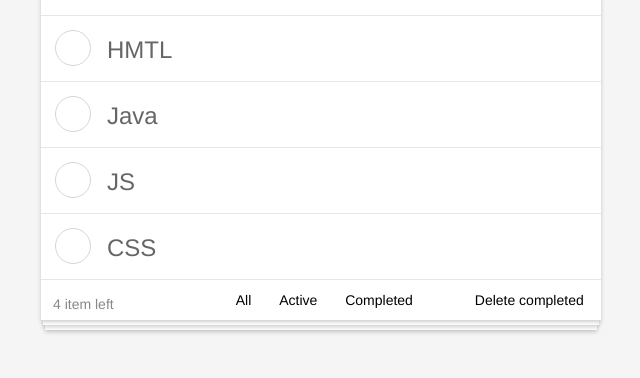
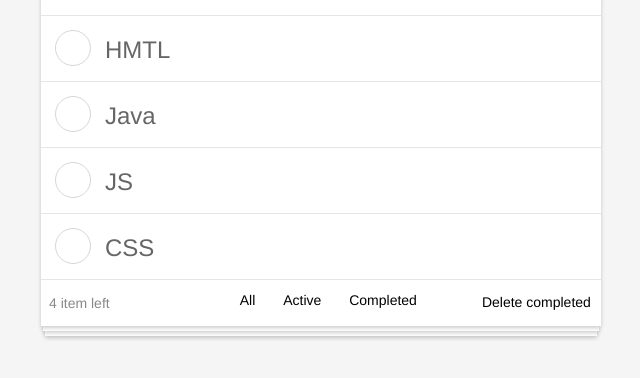
Before and after one commit to GSkoba/Grisha_Skobelev, a plain HTML site: page todo.html in a window 1280 px wide. Shown: the part 148-526 px from the top of the page, without its empty margins (319-959 px from the left). Drawn offline with Linux system fonts and the light colour scheme.

Commit message:
Add files via upload

```diff
--- a/styles/project/todos-actions-bar.css
+++ b/styles/project/todos-actions-bar.css
@@ -1,22 +1,21 @@
 .todos-actions-bar{
+    overflow: hidden;
+    width: 100%;
+}
 
-}
-    .todo-actions-bar.__counter{
-        margin: 16px 116px 0 12px;
+    .todo-actions-bar_counter{
+        margin: 15px 8px 15px 8px;
         float: left;
-        display: block;
         color: #888888;
     }
 
     .todo-filters{
-        margin-left: auto;
-        width: 448px;
-        height: 40px;
-        border: none;
+        float: left;
+        margin: 0px 59px 9px 116px;
         color: #888888;
     }
 
-        .todo-filter.__all{
+        .todo-filter{
             position: relative;
             margin: 11px 12px 0 0;
             background: none;
@@ -26,7 +25,6 @@
             -webkit-animation: none;
             -webkit-appearance: none;
         }
-
 
         .todo-filter.__active{
             position: relative;
@@ -41,7 +39,7 @@
 
         .todos-filter.__complited{
             position: relative;
-            margin: 11px 46px 0 0;
+            margin: 11px 0px 0 0;
             background: none;
             border-radius: 15%;
             cursor: pointer;
@@ -49,9 +47,12 @@
             -webkit-animation: none;
             -webkit-appearance: none;
         }
-
-        .todos-filter.__clear-completed{
-            position: relative;
+    .todo-actions-bar_clear-completed{
+        float: left;
+        position: absolute;
+        width: 109px;
+        height: 22.8px;
+        padding: 0px;
         margin: 11px 11px 0 0;
         background: none;
         border-radius: 15%;
--- a/styles/project/todos-list.css
+++ b/styles/project/todos-list.css
@@ -1,12 +1,4 @@
-.todos-list{
 
-}
-
-    .todos-list:after{
-        content: '';
-        display: block;
-        clear: both;
-    }
 
     .todos-item{
 
@@ -17,14 +9,14 @@
     .todos-item:first-child{
         border-top: 1px solid #e6e6e6;
     }
-        .todo-item_ready-mark-conteiner{
+        .todo-item_ready{
             width: 64px;
             height: 64px;
             background: none;
             float: left;
             position: relative;
         }
-        .todo-item.__ready-mark{
+        .todo-item_ready-mark{
             background: #ffffff;
             border: 1px solid #d6d6d6;
             position: absolute;
@@ -36,7 +28,7 @@
             cursor: pointer;
         }
 
-        .todo-item.__ready-mark:checked{
+        .todo-item_ready-mark:checked{
             border: 1px solid #65c5b3;
             position: absolute;
             background: url('../../img/icons/completed.png') no-repeat;
@@ -44,7 +36,7 @@
             background-position: center;
         }
 
-        .todo-item.__text{
+        .todo-item_text{
             cursor: pointer;
             overflow: hidden;
             border: 0;
@@ -59,10 +51,11 @@
             padding-right: 20px;
             padding-top: 20px;
             resize: none;
+            margin-left: 62px;
 
         }
 
-        .todo-item.__remove{
+        .todo-item_remove{
             cursor: pointer;
             position: absolute;
             width: 41px;
@@ -76,12 +69,12 @@
     background-color: #fafafa;
 }
 
- .todos-item:hover .todo-item.__remove{
+ .todos-item:hover .todo-item_remove{
      background: url('../../img/icons/close.png') no-repeat;
      background-size: 18px 18px ;
      background-position: center;
 }
 
- .todo-item.__ready-mark:checked .todo-item.__text{
+ .todo-item_ready-mark:checked .todo-item_text{
      text-decoration: line-through;
  }
--- a/todo.html
+++ b/todo.html
@@ -1,4 +1,3 @@
-
 <!DOCTYPE html>
 <html>
 <head>
@@ -22,43 +21,32 @@
         </div>
         <div class="todos-list">
             <div class="todos-item">
-                <div class="todo-item_ready-mark-conteiner">
-                    <input type="checkbox"
-                           class="todo-item __ready-mark" aria-label="All not done">
-                </div>
-                <textarea class="todo-item __text" readonly>HMTL</textarea>
-                <button class="todo-item __remove" aria-label="Delete todo item"></button>
+                <input type="checkbox" class="todo-item_ready-mark" aria-label="All not done">
+                <textarea class="todo-item_text" readonly>HMTL</textarea>
+                <button class="todo-item_remove" aria-label="Delete todo item"></button>
             </div>
             <div class="todos-item">
-                <div class="todo-item_ready-mark-conteiner">
-                    <input type="checkbox"
-                           class="todo-item __ready-mark" aria-label="All not done"/>
-                </div>
-                <textarea class="todo-item __text" readonly>Java</textarea>
-                <button class="todo-item __remove" aria-label="Delete todo item"></button>
+                <input type="checkbox" class="todo-item_ready-mark" aria-label="All not done"/>
+                <textarea class="todo-item_text" readonly>Java</textarea>
+                <button class="todo-item_remove" aria-label="Delete todo item"></button>
             </div>
             <div class="todos-item">
-                <div class="todo-item_ready-mark-conteiner">
-                    <input type="checkbox"
-                           class="todo-item __ready-mark" aria-label="All not done"/>
-                </div>
-                <textarea class="todo-item __text" readonly>JS</textarea>
-                <button class="todo-item __remove" aria-label="Delete todo item"></button>
+                <input type="checkbox" class="todo-item_ready-mark" aria-label="All not done"/>
+                <textarea class="todo-item_text" readonly>JS</textarea>
+                <button class="todo-item_remove" aria-label="Delete todo item"></button>
             </div>
-            <div class="todos-item">
-                <div class="todo-item_ready-mark-conteiner">
-                    <input type="checkbox"
-                           class="todo-item __ready-mark" aria-label="All not done"/>
-                </div>
-                <textarea class="todo-item __text" readonly>CSS</textarea>
-                <button class="todo-item __remove" aria-label="Delete todo item"></button>
+            <div class="todos-item __ready">
+                <input type="checkbox" class="todo-item_ready-mark" aria-label="All not done"/>
+                <textarea class="todo-item_text" readonly>CSS</textarea>
+                <button class="todo-item_remove" aria-label="Delete todo item"></button>
             </div>
+        </div>
             <div class="todos-actions-bar">
-                <div class="todo-actions-bar __counter" aria-label="Count of not done todo">
+                <div class="todo-actions-bar_counter" aria-label="Count of not done todo">
                     4 item left
                 </div>
                 <div class="todo-filters">
-                    <button class="todo-filter __all"
+                    <button class="todo-filter"
                             aria-label="Filter: show all">
                         All
                     </button>
@@ -70,13 +58,12 @@
                             aria-label="Filter: show completed">
                         Completed
                     </button>
-                    <button class="todos-filter __clear-completed"
-                            aria-label="Delete completed">
-                        Delete completed
-                    </button>
                 </div>
+                <button class="todo-actions-bar_clear-completed"
+                        aria-label="Delete completed">
+                    Delete completed
+                </button>
             </div>
-        </div>
     </div>
 </div>
 </body>
```
Lines whose indentation alone changed are shown as unchanged.
